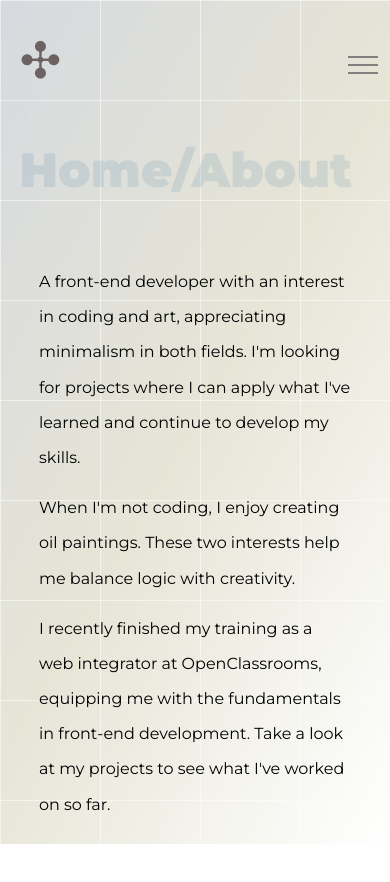
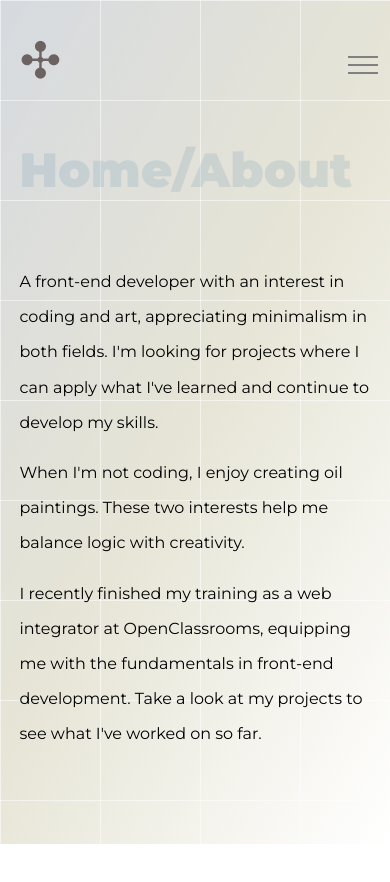
Before and after one commit to multumInParvo/my-portfolio, a React (Create React App) app: page / in a window 390 px wide. Shown: the top 882 px of the page. After the commit the page ends 844 px from the top, so only its background shows below. Built offline with nearby package versions, Linux system fonts and the light colour scheme.

Commit message:
corrected styles

```diff
--- a/src/components/Introduction/Introduction.scss
+++ b/src/components/Introduction/Introduction.scss
@@ -1,5 +1,5 @@
 .introduction-container {
-    width: 50%;
+    width: 60%;
 
     .introduction-text {
         margin: 0;
@@ -13,8 +13,14 @@
     }
 }
 
+@media (max-width: 1024px) {
+    .introduction-container {
+        width: 90%;
+    }
+}
+
 @media (max-width: 768px) {
     .introduction-container {
-        width: 80%;
+        width: 90%;
     }
 }
```
